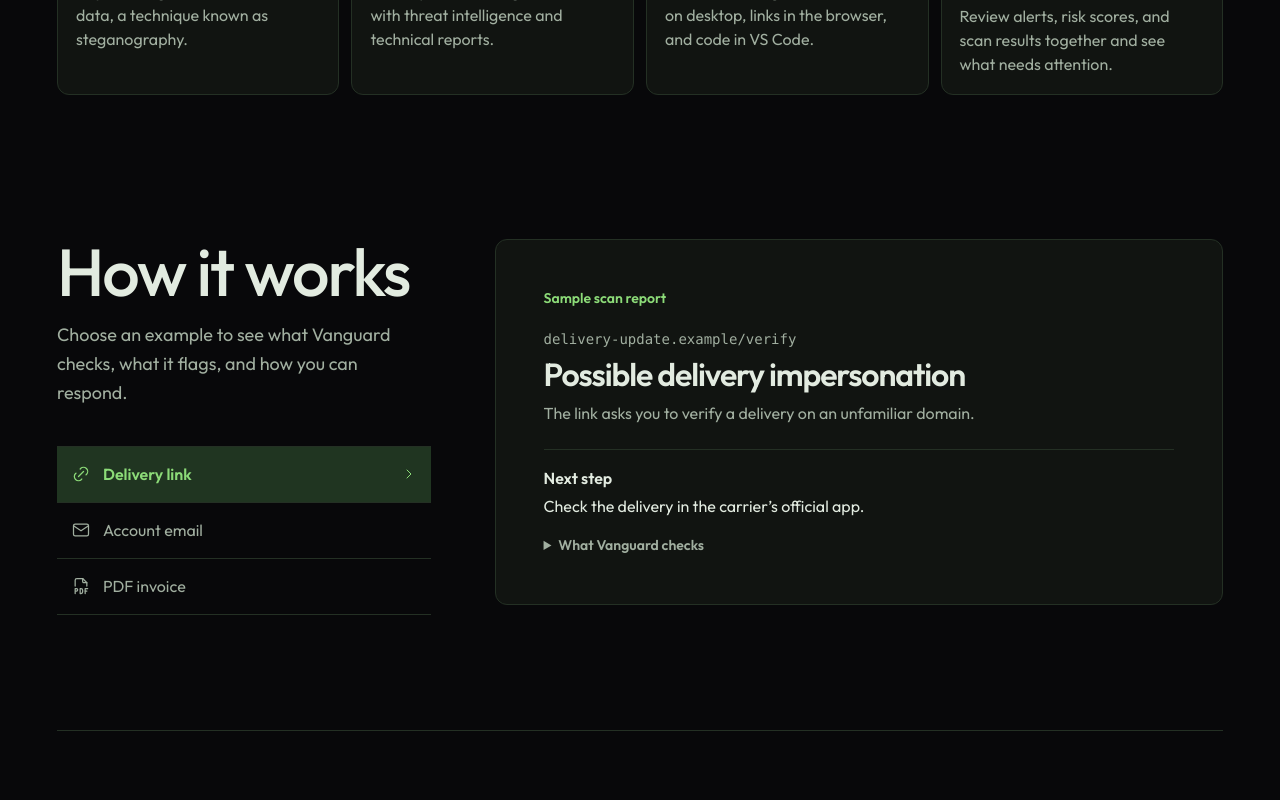
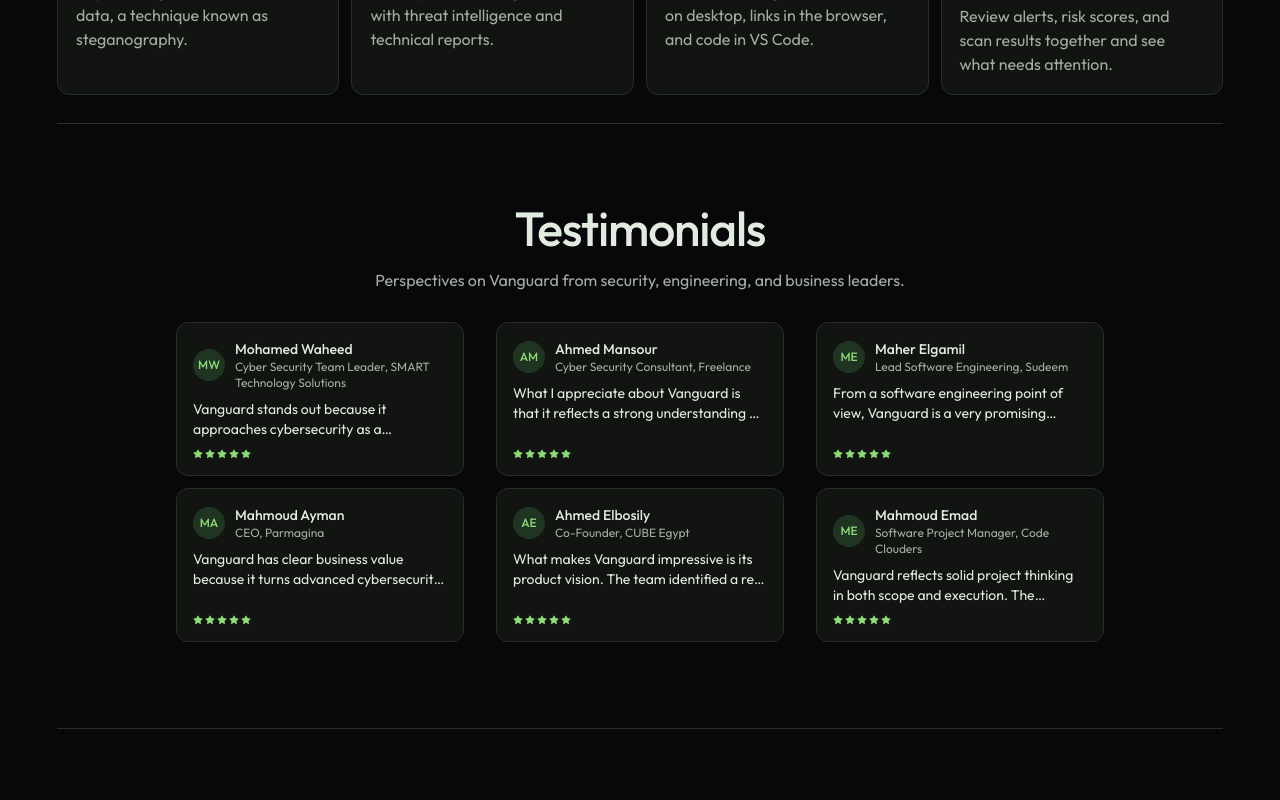
Before and after one commit to Vanguard-AV/Vanguard-web, a Next.js app: page / in a window 1280 px wide. Shown: the part 5260-6060 px from the top of the page. Built offline with nearby package versions, Linux system fonts and the light colour scheme; what world-atlas would draw is missing.

Commit message:
refactor: remove "How it works" section and related styles from the homepage

```diff
--- a/app/page.tsx
+++ b/app/page.tsx
@@ -3,7 +3,6 @@ import { Contact } from "@/components/home/contact";
 import { FAQ } from "@/components/home/faq";
 import { Features } from "@/components/home/features";
 import { Hero } from "@/components/home/hero";
-import { HowItWorks } from "@/components/home/how-it-works";
 import { Stats } from "@/components/home/stats";
 import { Testimonials } from "@/components/home/testimonials";
 import { WhyUs } from "@/components/home/why-us";
@@ -26,7 +25,6 @@ export default function Home() {
         <WhyUs />
         <Stats />
         <Features />
-        <HowItWorks />
         <Testimonials />
         <FAQ />
         <Contact />
--- a/components/home/how-it-works.module.css
+++ /dev/null
@@ -1,114 +0,0 @@
-.layout {
-  display: grid;
-  align-items: start;
-  gap: clamp(1.5rem, 5vw, 5rem);
-}
-
-.examples {
-  display: grid;
-  max-inline-size: 24rem;
-  margin-block-start: clamp(1.5rem, 3vw, 2.5rem);
-  border-block-start: 1px solid var(--color-outline);
-}
-
-.example {
-  display: grid;
-  min-block-size: 3.5rem;
-  grid-template-columns: auto minmax(0, 1fr) auto;
-  align-items: center;
-  gap: 0.75rem;
-  padding: 0.625rem 0.875rem;
-  border-block-end: 1px solid var(--color-outline);
-  color: var(--color-muted-foreground);
-  text-align: start;
-  cursor: pointer;
-}
-
-.example > svg:last-child {
-  visibility: hidden;
-}
-
-@media (hover: hover) {
-  .example:hover {
-    background: var(--color-surface);
-    color: var(--color-foreground);
-  }
-}
-
-.example[data-state="active"] {
-  background: var(--color-surface-selected);
-  color: var(--color-accent);
-  font-weight: 600;
-}
-
-.example[data-state="active"] > svg:last-child {
-  visibility: visible;
-}
-
-.report {
-  min-inline-size: 0;
-  padding: clamp(1.25rem, 4vw, 3rem);
-  padding-block-end: clamp(0.75rem, 3vw, 2.25rem);
-  border: 1px solid var(--color-outline);
-  border-radius: 0.75rem;
-  background: var(--color-surface);
-  color: var(--color-foreground);
-}
-
-.reportLabel {
-  margin-block-end: 1.25rem;
-  color: var(--color-accent);
-  font-size: 0.875rem;
-  font-weight: 600;
-}
-
-.input {
-  margin-block-end: 0.5rem;
-  color: var(--color-muted-foreground);
-  font-family: var(--font-mono);
-  font-size: 0.875rem;
-  overflow-wrap: anywhere;
-}
-
-.finding {
-  font-size: clamp(1.75rem, 3.4vw, 2rem);
-  font-weight: 600;
-  line-height: 1.04;
-  letter-spacing: -0.035em;
-  text-wrap: balance;
-}
-
-.evidence {
-  max-inline-size: 52ch;
-  margin-block-start: 0.625rem;
-  color: var(--color-muted-foreground);
-}
-
-.nextStep {
-  margin-block-start: 1.5rem;
-  padding-block: 1rem 0.375rem;
-  border-block-start: 1px solid var(--color-outline);
-}
-
-.nextStep > p + p {
-  margin-block-start: 0.25rem;
-}
-
-.scope {
-  color: var(--color-muted-foreground);
-  font-size: 0.875rem;
-}
-
-.scope > summary {
-  inline-size: fit-content;
-  min-block-size: 2.75rem;
-  padding-block: 0.6875rem;
-  font-weight: 600;
-  cursor: pointer;
-}
-
-@media (min-width: 60rem) {
-  .layout {
-    grid-template-columns: minmax(0, 1fr) minmax(0, 1.95fr);
-  }
-}
--- a/components/home/how-it-works.tsx
+++ /dev/null
@@ -1,106 +0,0 @@
-"use client";
-
-import {
-  IconChevronRight,
-  IconFileTypePdf,
-  IconLink,
-  IconMail,
-} from "@tabler/icons-react";
-import { Tabs } from "radix-ui";
-import styles from "./how-it-works.module.css";
-
-const examples = [
-  {
-    id: "link",
-    label: "Delivery link",
-    icon: IconLink,
-    input: "delivery-update.example/verify",
-    finding: "Possible delivery impersonation",
-    evidence: "The link asks you to verify a delivery on an unfamiliar domain.",
-    scope:
-      "Vanguard checks the domain and path for phishing signals without visiting the site.",
-    action: "Check the delivery in the carrier’s official app.",
-  },
-  {
-    id: "email",
-    label: "Account email",
-    icon: IconMail,
-    input: "Your account will be suspended",
-    finding: "Sender and reply-to domains differ",
-    evidence: "Replies would go to a different domain from the sender’s.",
-    scope:
-      "Vanguard checks the addresses, wording, and links for signs of impersonation.",
-    action: "Open your account from a saved bookmark to check for alerts.",
-  },
-  {
-    id: "file",
-    label: "PDF invoice",
-    icon: IconFileTypePdf,
-    input: "supplier-invoice.pdf",
-    finding: "Embedded script found",
-    evidence:
-      "The invoice contains code that a PDF reader could run when you open the file.",
-    scope:
-      "Vanguard checks the PDF's structure and embedded content without executing it.",
-    action: "Confirm the invoice with the supplier before opening it.",
-  },
-] as const;
-
-export function HowItWorks() {
-  return (
-    <section
-      id="how-it-works"
-      aria-labelledby="how-it-works-title"
-      className="bg-canvas py-[clamp(4.5rem,9vw,8rem)] text-foreground selection:bg-accent selection:text-canvas"
-    >
-      <Tabs.Root
-        defaultValue="link"
-        orientation="vertical"
-        className={styles.layout}
-      >
-        <div>
-          <h2
-            id="how-it-works-title"
-            tabIndex={-1}
-            className="text-[clamp(2.75rem,5.2vw,5rem)] leading-[0.98] font-medium tracking-[-0.03em] text-balance"
-          >
-            How it works
-          </h2>
-          <p className="mt-4 max-w-[34ch] text-base leading-relaxed text-muted-foreground lg:text-lg">
-            Choose an example to see what Vanguard checks, what it flags, and
-            how you can respond.
-          </p>
-
-          <Tabs.List aria-label="Scan examples" className={styles.examples}>
-            {examples.map(({ id, label, icon: Icon }) => (
-              <Tabs.Trigger key={id} value={id} className={styles.example}>
-                <Icon aria-hidden="true" size={20} stroke={1.5} />
-                <span>{label}</span>
-                <IconChevronRight aria-hidden="true" size={16} stroke={1.5} />
-              </Tabs.Trigger>
-            ))}
-          </Tabs.List>
-        </div>
-
-        {examples.map(({ id, input, finding, evidence, scope, action }) => (
-          <Tabs.Content key={id} value={id} className={styles.report}>
-            <p className={styles.reportLabel}>Sample scan report</p>
-            <p className={styles.input}>{input}</p>
-            <h3 className={styles.finding}>{finding}</h3>
-            <p className={styles.evidence}>{evidence}</p>
-
-            <div className={styles.nextStep}>
-              <p className="font-semibold">Next step</p>
-              <p>{action}</p>
-            </div>
-
-            <details className={styles.scope}>
-              <summary>What Vanguard checks</summary>
-              <p>{scope}</p>
-            </details>
-          </Tabs.Content>
-        ))}
-      </Tabs.Root>
-    </section>
-  );
-}
--- a/components/site-navbar.tsx
+++ b/components/site-navbar.tsx
@@ -6,7 +6,6 @@ import {
   XMarkIcon,
 } from "@heroicons/react/24/outline";
 import {
-  AdjustmentsHorizontalIcon,
   ChatBubbleLeftRightIcon,
   CpuChipIcon,
   QuestionMarkCircleIcon,
@@ -28,12 +27,6 @@ const resources = [
     href: "#features",
     description: "Explore the files, links, and messages Vanguard can check.",
     Icon: CpuChipIcon,
-  },
-  {
-    label: "How it works",
-    href: "#how-it-works",
-    description: "Follow a scan from submission to results.",
-    Icon: AdjustmentsHorizontalIcon,
   },
   {
     label: "Why Vanguard",
--- a/components/ui/footer-4.tsx
+++ b/components/ui/footer-4.tsx
@@ -9,7 +9,6 @@ const linkGroups = [
     title: "Product",
     links: [
       { title: "Features", href: "/#features" },
-      { title: "How it works", href: "/#how-it-works" },
     ],
   },
   {
```
